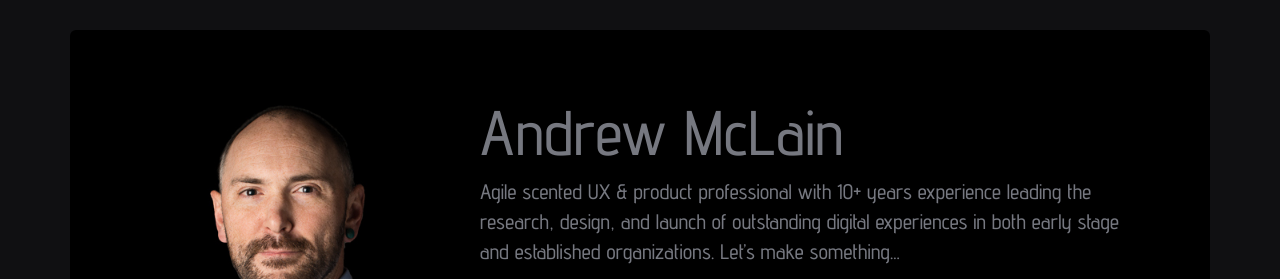
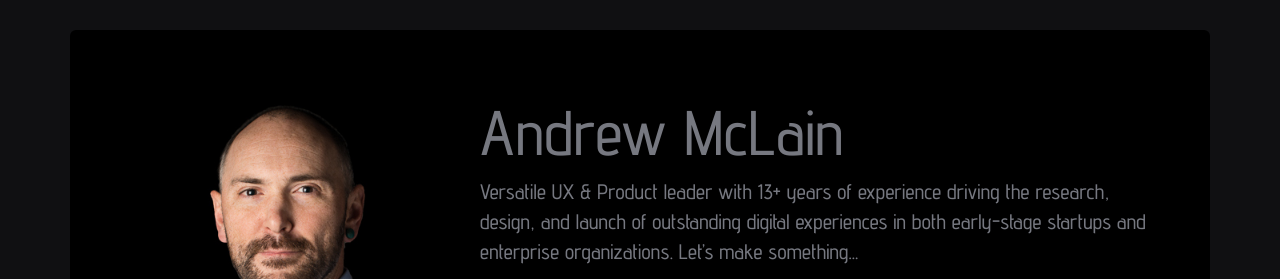
Before and after one commit to amcla381/andrew-mclain, a plain HTML site: page index.html in a window 1280 px wide. Shown: the top 279 px of the page. Drawn offline with nearby package versions, Linux system fonts and the light colour scheme.

Commit message:
Update index.html

```diff
--- a/index.html
+++ b/index.html
@@ -47,7 +47,7 @@
           </div>
           <div class="col-md-8">
 		    <h1>Andrew McLain</h1>
-			<p>Agile scented UX & product professional with 10+ years experience leading the research, design, and launch of outstanding digital experiences in both early stage and established organizations. Let’s make something...</p>
+			<p>Versatile UX & Product leader with 13+ years of experience driving the research, design, and launch of outstanding digital experiences in both early-stage startups and enterprise organizations. Let’s make something...</p>
 			<p><a href="https://www.facebook.com/andrewjmclain" type="button" class="btn btn-primary" target="_blank"><i class="fa fa-facebook fa-lg"></i> Facebook</a>
 			<a href="http://www.linkedin.com/in/andrewmclain/" type="button" class="btn btn-primary" target="_blank"><i class="fa fa-linkedin fa-lg"></i> LinkedIn</a></p>
 	      </div>
```
